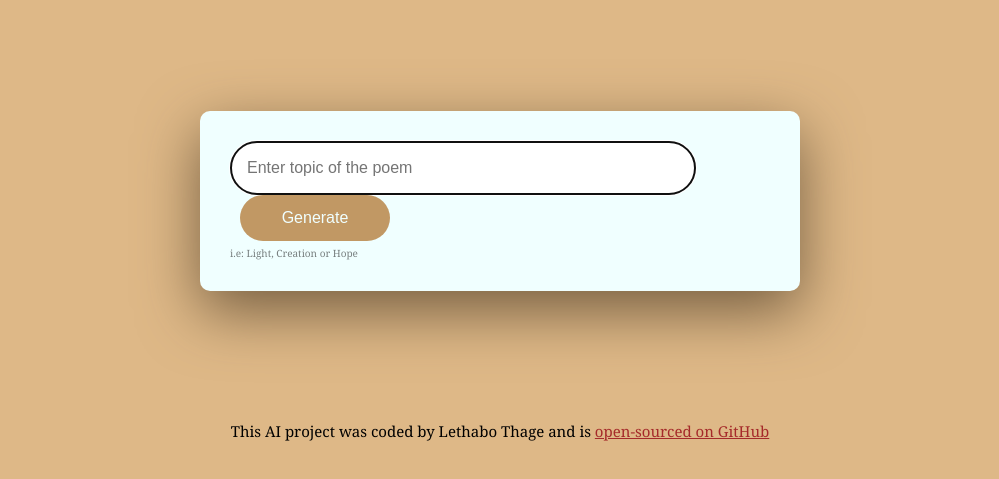
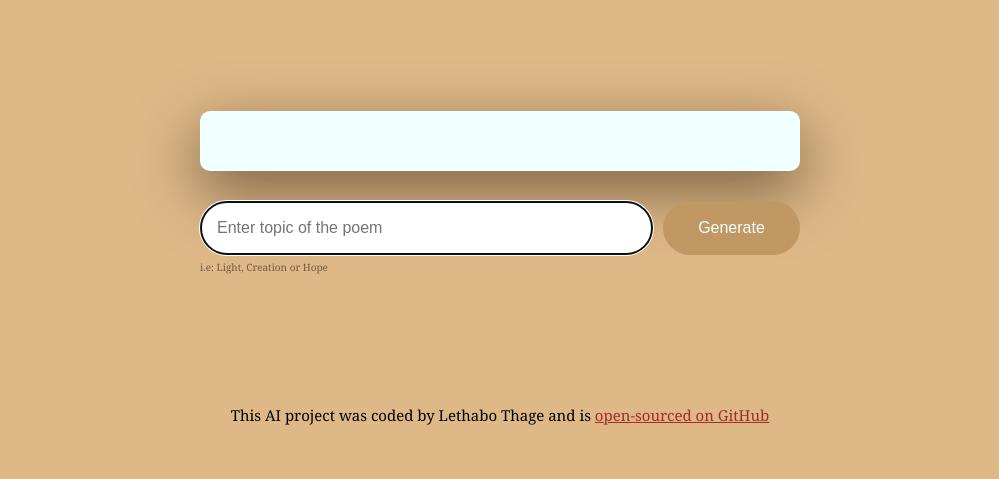
Before and after one commit to Hope-commits/FaithfulRymes, a website: page index.html in a window 1280 px wide. Shown: the part 101-580 px from the top of the page, without its empty margins (140-1139 px from the left). Drawn offline with nearby package versions, Linux system fonts and the light colour scheme.

Commit message:
Properly set div

```diff
--- a/index.html
+++ b/index.html
@@ -15,7 +15,7 @@
     </header>
 
     <main class="container">
-      <div class="form-container"
+      <div class="form-container"></div>
         <form id="poem-generator-form">
           <input type="text" placeholder="Enter topic of the poem"
           autofocus
@@ -36,6 +36,6 @@
       <a href="#" target="_blank">open-sourced on GitHub</a>
     </footer>
 
-    <script src="index.js"></script>
+    <script src="src/index.js"></script>
   </body>
 </html>
```
